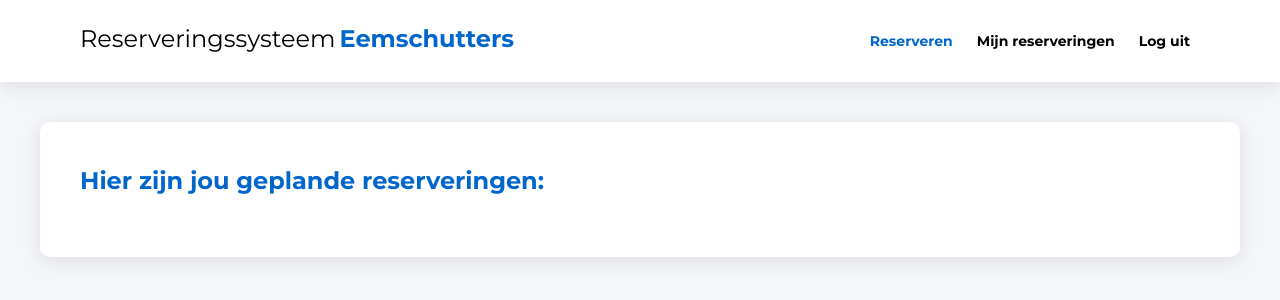
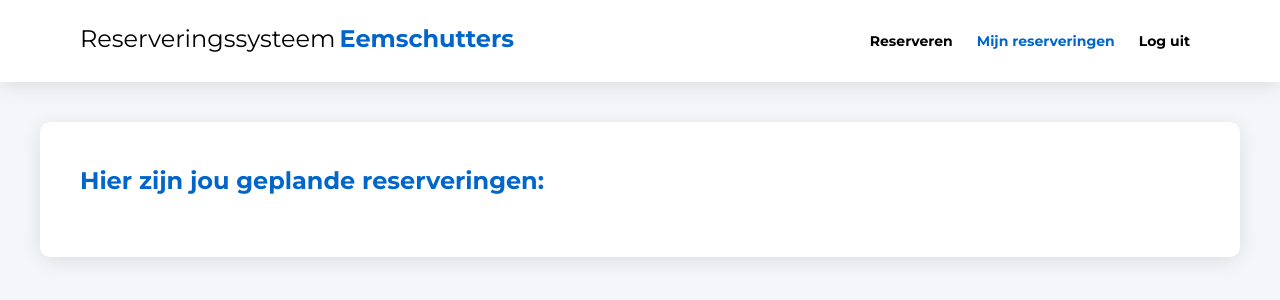
Before and after one commit to Swendude/Reserveringssysteem-Eemschutters, a Django app: page /mijn_reservereringen in a window 1280 px wide. Shown: the top 300 px of the page. Run offline with Django 3.2, Linux system fonts and the light colour scheme; a user stored in the database is signed in; tables that the repository leaves empty hold one stand-in row (values such as "Sample post").

Commit message:
Menu items met actieve class.

```diff
--- a/reserveringen/templates/reserveringen/base.html
+++ b/reserveringen/templates/reserveringen/base.html
@@ -21,12 +21,9 @@
                 </div>
                 {% if user.is_authenticated %}
                 <nav>
-                    <a href="{% url 'reserveringen' %}" class="actief">Reserveren</a>
-                    <a href="{% url 'mijn_reserveringen' %}">Mijn reserveringen</a>
-                    <a href="{% url 'logout' %}">Log uit</a>
-                    <!-- <a href="{% url 'reserveringen' %}"><button class="dateButton">Reserveren</button></a>
-                    <a href="{% url 'mijn_reserveringen' %}"><button class="dateButton">Mijn reserveringen</button></a>
-                    <a href="{% url 'logout' %}"><button class="datebutton">Log uit</button></a> -->
+                    <a href="{% url 'reserveringen' %}" {% if request.resolver_match.url_name == "reserveringen" %}class="actief"{% endif %}>Reserveren</a>
+                    <a href="{% url 'mijn_reserveringen' %}" {% if request.resolver_match.url_name == "mijn_reserveringen" %}class="actief"{% endif %}>Mijn reserveringen</a>
+                    <a href="{% url 'logout' %}" {% if request.resolver_match.url_name == "logout" %}class="actief"{% endif %}>Log uit</a>
                 </nav>
                 {% endif %}
             </div>
```
